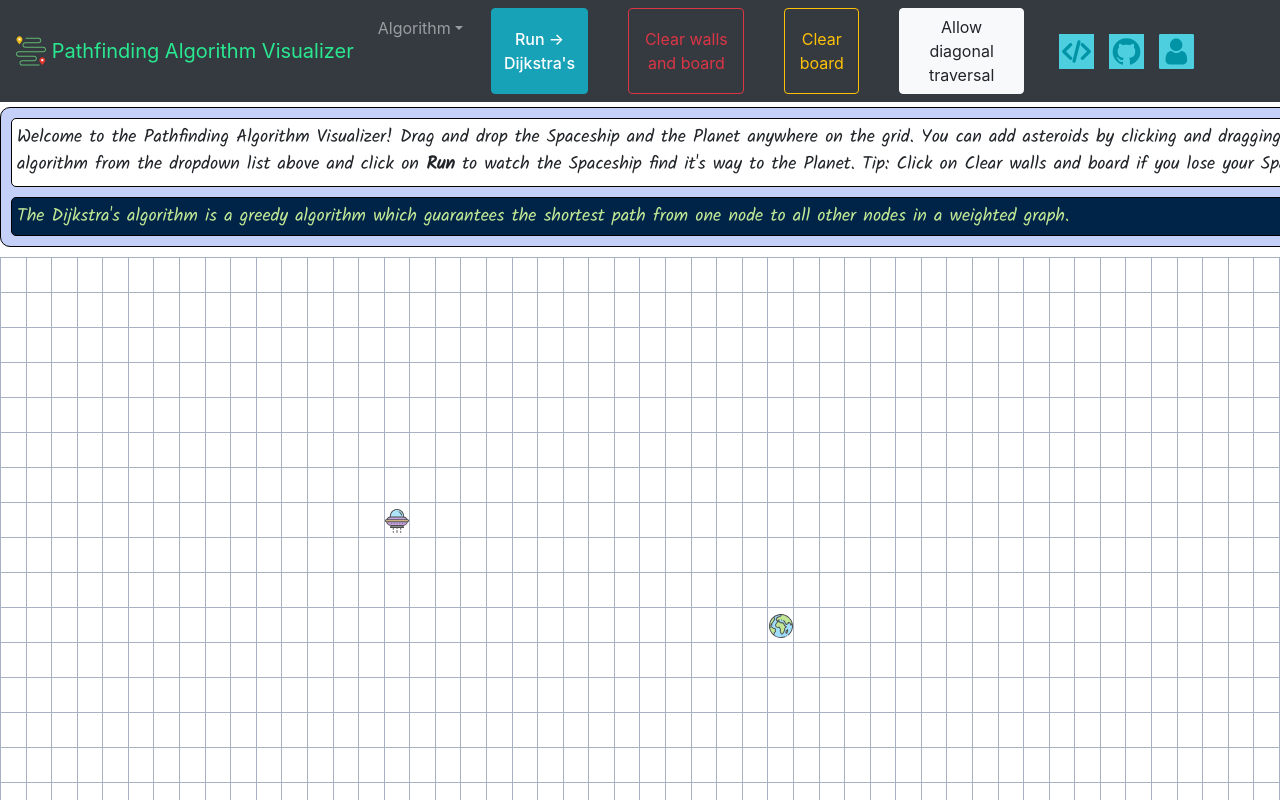
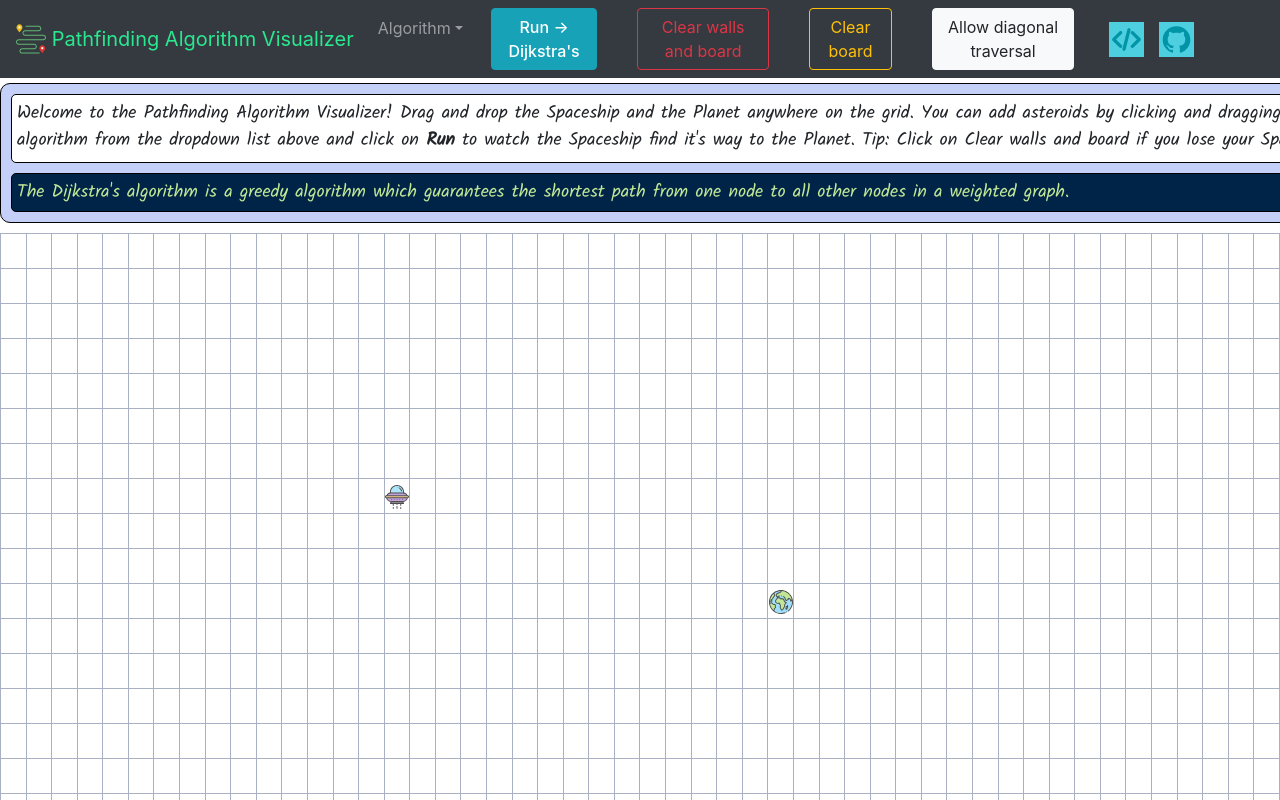
Before and after one commit to paspunoor/pathfinding_visualizer, a React (Create React App) app: page / in a window 1280 px wide. Shown: the top 800 px of the page. Built offline with nearby package versions, Linux system fonts and the light colour scheme.

Commit message:
Removed the animation of social icons

```diff
--- a/src/components/visualizer.js
+++ b/src/components/visualizer.js
@@ -445,9 +445,9 @@ class Visualizer extends Component {
                 <a href="https://github.com/paspunoor">
                   <Image alt="github" className="icons" src={githubImg} />
                 </a>
-                <a>
+                {/* <a>
                   <Image alt="profile" className="icons" src={profileImg} />
-                </a>
+                </a> */}
               </div>
             </Navbar.Collapse>
           )}
--- a/src/css/style.css
+++ b/src/css/style.css
@@ -27,42 +27,6 @@
 .links {
   display: flex;
   margin-right: 70px;
-  transform: translate3d(0, 0, 0);
-  backface-visibility: hidden;
-  animation-name: shake;
-  animation-duration: 10s;
-  animation-iteration-count: infinite;
-  animation-timing-function: linear;
-}
-.links:hover {
-  animation-play-state: paused;
-}
-
-@keyframes shake {
-  2%,
-  18% {
-    transform: translate3d(-5px, 0, 0);
-  }
-
-  4%,
-  16% {
-    transform: translate3d(5px, 0, 0);
-  }
-
-  6%,
-  10%,
-  14% {
-    transform: translate3d(-5px, 0, 0);
-  }
-
-  8%,
-  12% {
-    transform: translate3d(5px, 0, 0);
-  }
-
-  100% {
-    transform: translate3d(0px, 0, 0);
-  }
 }
 
 .icons {
```
